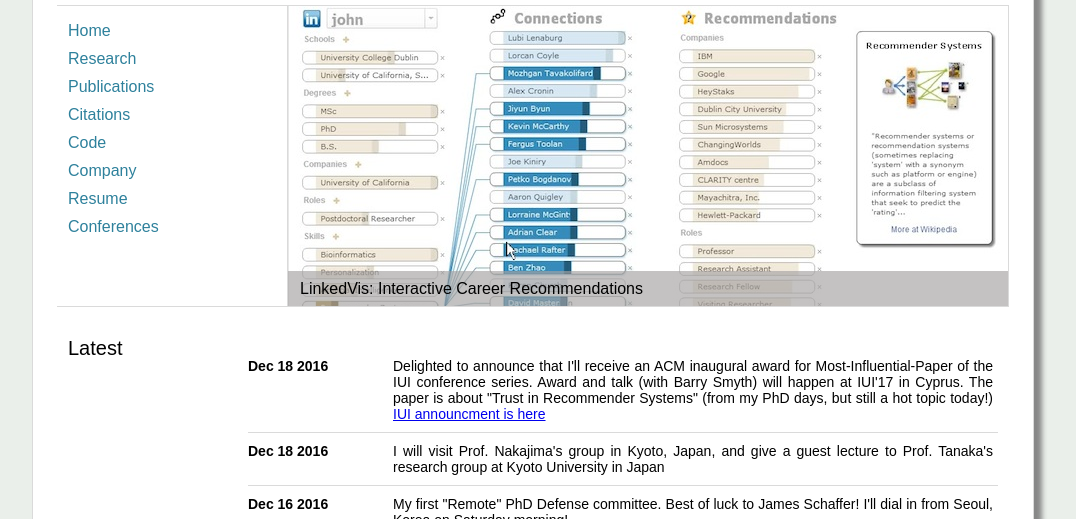
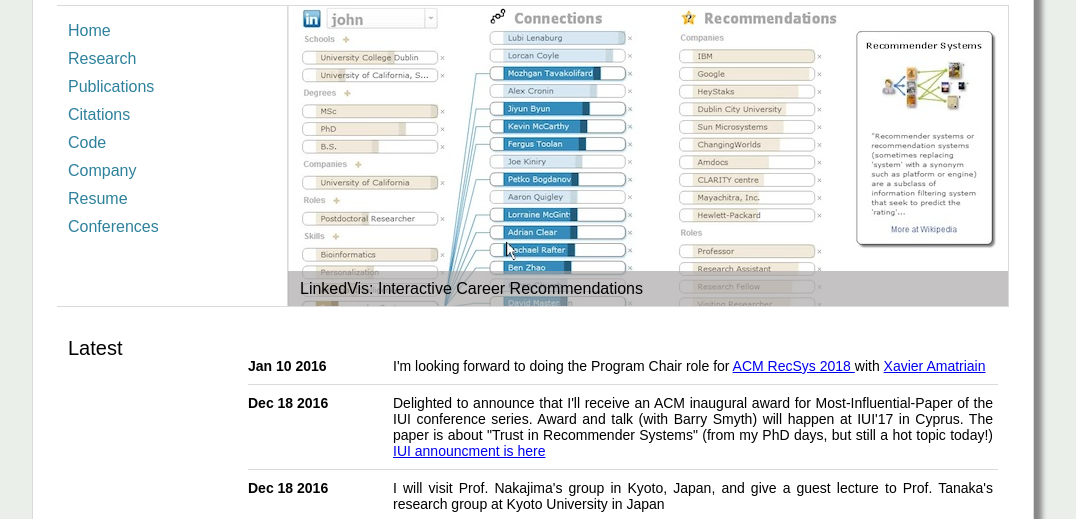
Before and after one commit to johnodonovan/personal-webpage, a plain HTML site: page index.html in a window 1280 px wide. Shown: the part 226-745 px from the top of the page, without its empty margins (108-1184 px from the left). Drawn offline with Linux system fonts and the light colour scheme.

Commit message:
news upddate for jan

```diff
--- a/index.html
+++ b/index.html
@@ -124,6 +124,18 @@
 			<div class="news_block">
 				<ul>
 
+							<!-- NEWS 1 -->
+			<li class="news_list">
+						<article>
+							<span class="date_news">Jan 10 2016</span>
+							<span class="news_news">I'm looking forward to doing the Program Chair role for <a href="https://recsys.acm.org/">ACM RecSys 2018 </a> with <a href="https://xamat.github.io//">Xavier Amatriain</a>
+							 </span>
+						</span>
+					</article>
+					<div class="clear"></div>
+					<section class="article_line"></section>
+				</li>
+			</li>
 					<!-- NEWS 1 -->
 			<li class="news_list">
 						<article>
```
